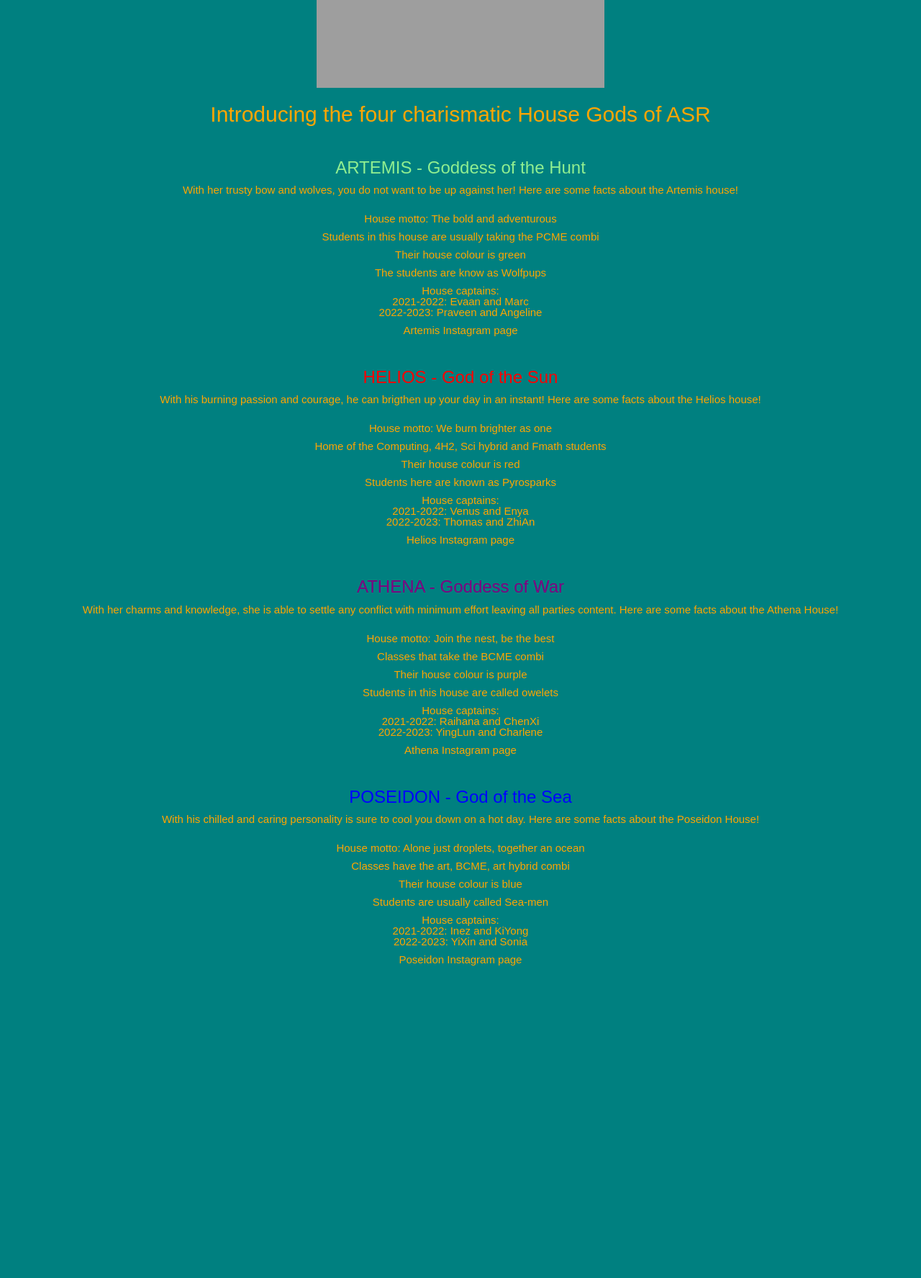
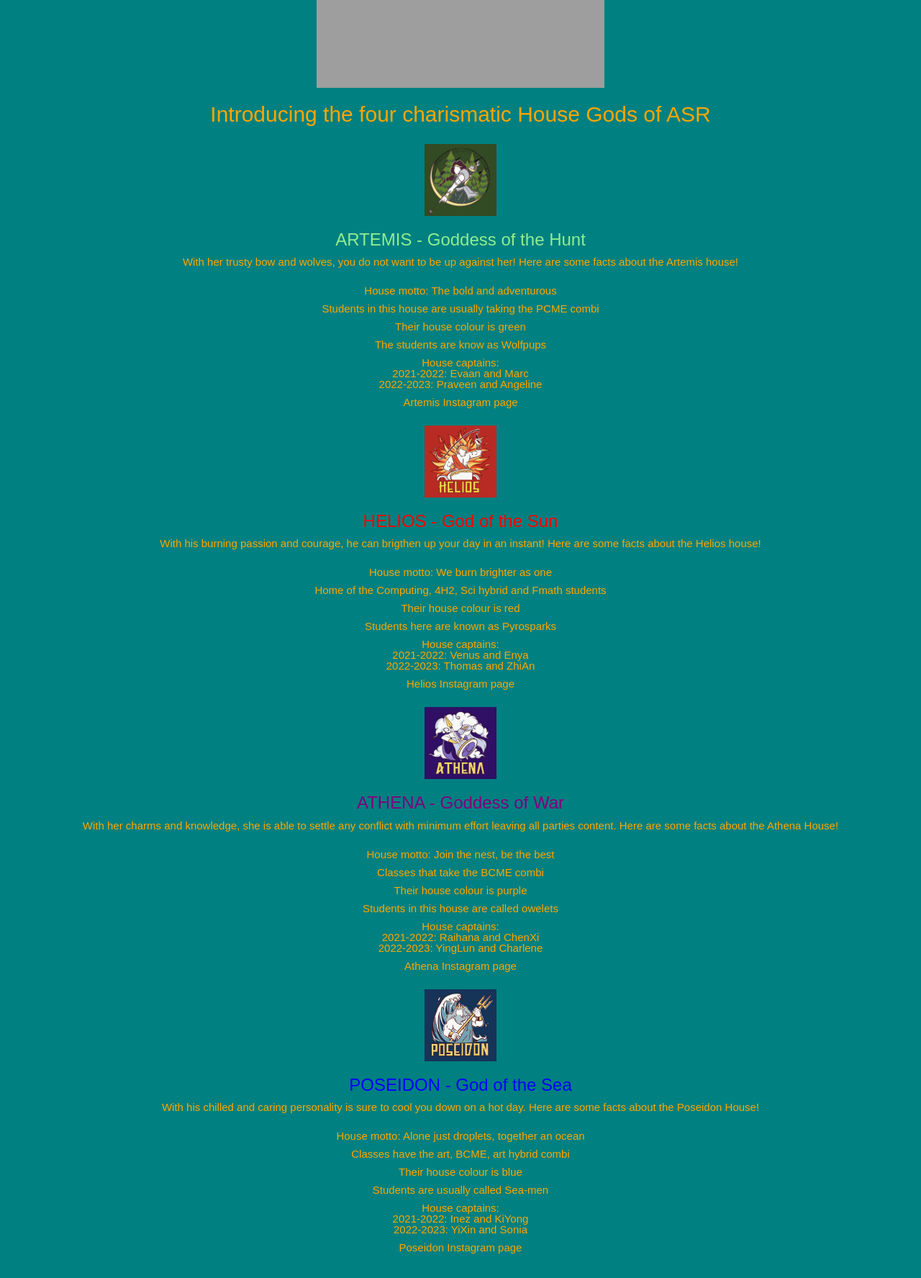
Before and after one commit to mashiro00o/SavingTheWorld1Project, a Flask app: page / in a window 1280 px wide. Shown: the part 300-2075 px from the top of the page at 72% size. Before the commit the page ends 1641 px from the top, so only its background shows below. Run offline with Flask 2, Linux system fonts and the light colour scheme; some libraries are stand-ins or nearby versions; grey boxes are pictures that could not be loaded.

Commit message:
html and css

```diff
--- a/static/style.css
+++ b/static/style.css
@@ -5,6 +5,11 @@ body {
   color: orange;
   background-color: teal;
   font-size: 15px;
+}
+
+image {
+  max-height:100px;
+  max-width:100px;
 }
 
 a {
@@ -15,9 +20,6 @@ a:hover {
   color: white;
 }
 
-ul {
-  text-align: center;
-}
 
 .ArtemisDiv {
   color:lightgreen;
--- a/templates/index.html
+++ b/templates/index.html
@@ -11,6 +11,8 @@
 <br>
 <h2>Introducing the four charismatic House Gods of ASR</h2><br>
 
+<img src="{{ url_for('static', filename='images/Artemis.png') }}" alt="Artemis" width='100' height='100'></a>
+
 <div class="ArtemisDiv">
 <h3>ARTEMIS - Goddess of the Hunt</h3>
 </div>
@@ -22,6 +24,7 @@
 <p>House captains:<br>2021-2022: Evaan and Marc<br>2022-2023: Praveen and Angeline<p>
 <p><a href="https://www.instagram.com/asr.artemis/">Artemis Instagram page</a></p><br>
 
+<img src="{{ url_for('static', filename='images/Helios.png') }}" alt="Helios" width='100' height='100'></a>
 <div class="HeliosDiv">
 <h3>HELIOS - God of the Sun</h3>
 </div>
@@ -33,6 +36,7 @@
 <p> House captains:<br>2021-2022: Venus and Enya<br>2022-2023: Thomas and ZhiAn</p>
 <p><a href="https://www.instagram.com/asr.helios/">Helios Instagram page</a></p><br>
 
+<img src="{{ url_for('static', filename='images/Athena.png') }}" alt="Athena" width='100' height='100'></a>
 <div class="AthenaDiv">
 <h3>ATHENA - Goddess of War</h3>
 </div>
@@ -44,6 +48,7 @@
 <p>House captains:<br>2021-2022: Raihana and ChenXi<br>2022-2023: YingLun and Charlene</p>
 <p><a href="https://www.instagram.com/asr.athena/">Athena Instagram page</a></p><br>
 
+<img src="{{ url_for('static', filename='images/Poseidon.png') }}" alt="Poseidon" width='100' height='100'></a>
 <div class="PoseidonDiv">
 <h3>POSEIDON -  God of the Sea</h3>
 </div>
```
Also changed, not shown: static/images/Artemis.png (added), static/images/Athena.png (added), static/images/Helios.png (added), static/images/Poseidon.png (added).
